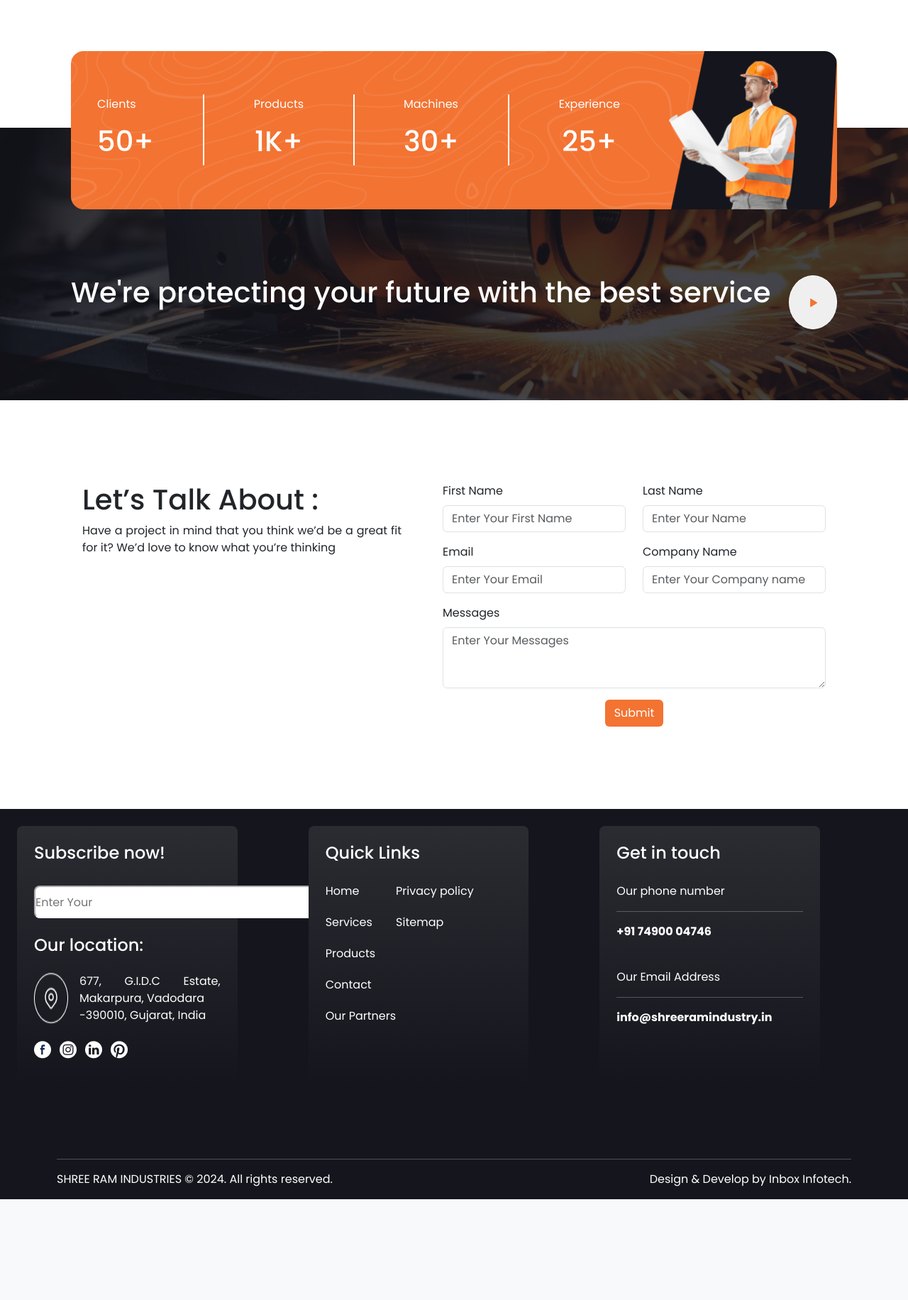
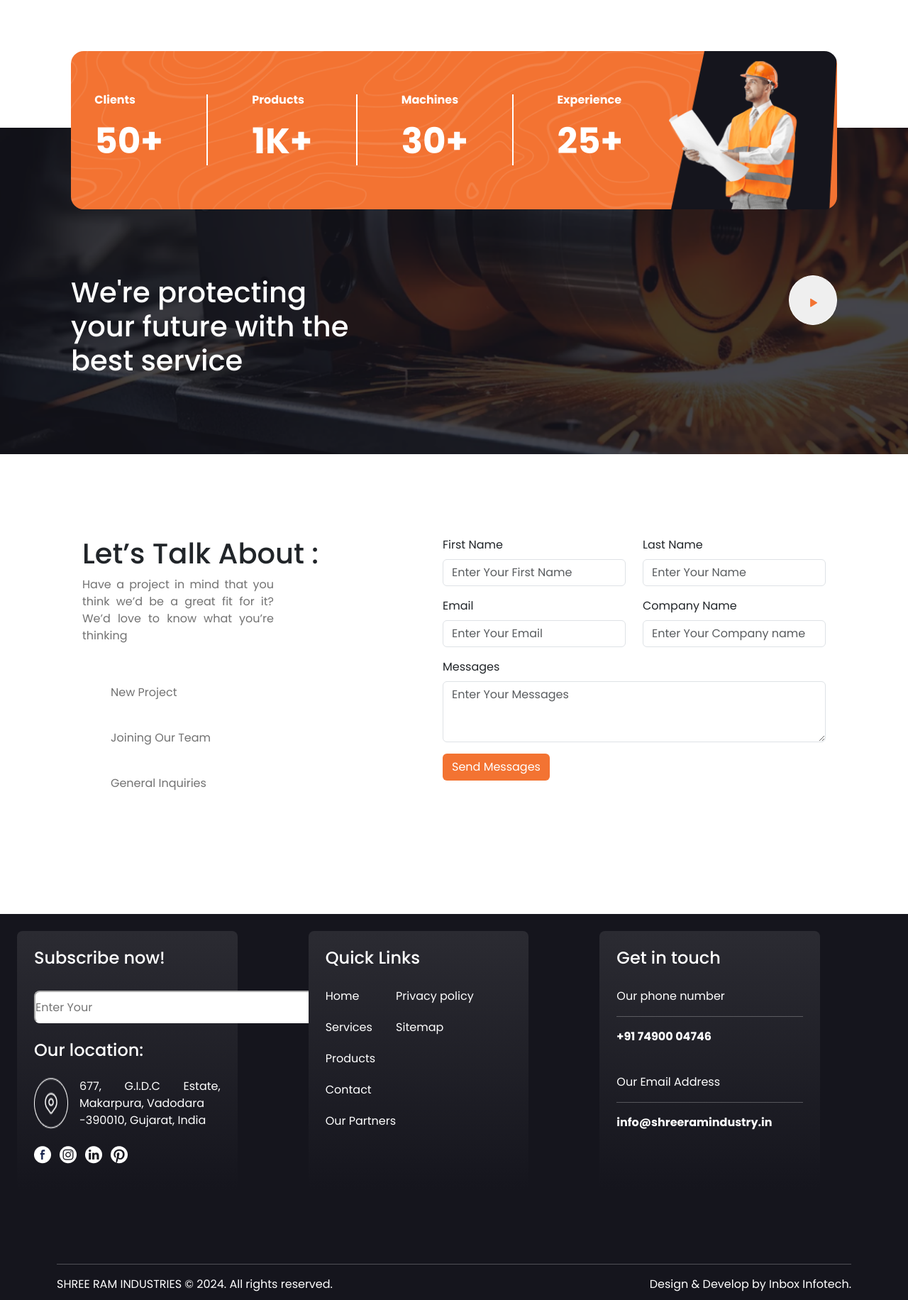
Before and after one commit to InboxTech/shree_ram_industry, a PHP site: page / in a window 1280 px wide. Shown: the part 4668-6500 px from the top of the page at 71% size. Before the commit the page ends 6358 px from the top, so only its background shows below. Run offline with PHP 8.4, Linux system fonts and the light colour scheme.

Commit message:
items 8 is completed.

```diff
--- a/index.html
+++ b/index.html
@@ -18,8 +18,6 @@
     <link rel="stylesheet" href="https://cdn.jsdelivr.net/npm/swiper@11/swiper-bundle.min.css" />
     <link rel="stylesheet" href="public/css/style.css" />
     <link rel="stylesheet" href="public/webfont/tabler-icons.css">
-
-
 </head>
 
 <body>
@@ -424,13 +422,14 @@
         <!-- Let’s Talk About : -->
         <div class="i-8">
             <div class="col-lg-5 col-md-12 m-3">
-                <div>
-                    <h1>Let’s Talk About :</h1>
-                    <p>Have a project in mind that you think we’d be a great fit for it? We’d love to know what you’re
-                        thinking</p>
-                </div>
-                <div>
-
+                <div class="contents">
+                    <h1> Let’s Talk About : </h1>
+                    <p> Have a project in mind that you think we’d be a great fit for it? We’d love to know what you’re thinking </p>
+                    <ul>
+                        <li><a href="#">New Project</a></li>
+                        <li><a href="#">Joining Our Team</a></li>
+                        <li><a href="#">General Inquiries</a></li>
+                    </ul>
                 </div>
             </div>
             <div class="col-lg-6 col-md-12 m-3">
@@ -455,8 +454,8 @@
                         <label class="form-label">Messages</label>
                         <textarea class="form-control" rows="3" placeholder="Enter Your Messages"></textarea>
                     </div>
-                    <div class="d-flex justify-content-center">
-                        <button type="submit" class="btn btn-orange btn-normal ">Submit</button>
+                    <div class="d-flex ">
+                        <button type="submit" class="btn btn-orange btn-normal ">Send Messages</button>
                     </div>
                 </form>
             </div>
@@ -549,15 +548,18 @@
 
     </footer>
     <!-- Swiper JS -->
-    <script src="https://cdn.jsdelivr.net/npm/swiper@11/swiper-bundle.min.js"></script>
+    <script src="https://cdn.jsdelivr.net/npm/swiper@11/swiper-bundle.min.js">
+    </script>
 
     <!-- Bootstrap JavaScript Libraries -->
     <script src="https://cdn.jsdelivr.net/npm/@popperjs/core@2.11.8/dist/umd/popper.min.js"
         integrity="sha384-I7E8VVD/ismYTF4hNIPjVp/Zjvgyol6VFvRkX/vR+Vc4jQkC+hVqc2pM8ODewa9r"
-        crossorigin="anonymous"></script>
+        crossorigin="anonymous">
+    </script>
     <script src="https://cdn.jsdelivr.net/npm/bootstrap@5.3.2/dist/js/bootstrap.min.js"
         integrity="sha384-BBtl+eGJRgqQAUMxJ7pMwbEyER4l1g+O15P+16Ep7Q9Q+zqX6gSbd85u4mG4QzX+"
-        crossorigin="anonymous"></script>
+        crossorigin="anonymous">
+    </script>
 
     <script>
         var swiper = new Swiper(".mySwiper", {
@@ -660,5 +662,4 @@
     </script>
     <!-- script end -->
 </body>
-
 </html>
--- a/public/css/style.css
+++ b/public/css/style.css
@@ -297,6 +297,13 @@ p {
     align-items: center;
     color: #FFFFFF;
 }
+.mid-txt p {
+    font-weight: bold;
+}
+.mid-txt h1 {
+    font-size: 50px;
+    font-weight: bold;
+}
 .i-6 .mid-txt span{
     border: 0.5px solid #fff;
     height: 100px;
@@ -320,13 +327,67 @@ p {
     border: 1px solid #FFFFFF;
     border-radius: 500%;
 }
+.bottom h1 {
+    width: 40%;
+}
+
+.bottom button {
+    height: 70px;
+}
 
 /* item 8 */
-.i-8{
+.i-8 {
     padding: 100px;
     background-color: #ffffff;
     display: flex;
     justify-content: space-between;
+}
+
+.i-8 .contents {
+    display: flex;
+    flex-direction: column;
+}
+
+.i-8 p {
+    color: #727272;
+    width: 60%;
+}
+
+.i-8 .contents ul {
+    padding: 20px;
+    list-style: none;
+}
+
+.i-8 .contents ul li {
+    position: relative;
+    color: #727272;
+    padding: 20px;
+}
+
+.i-8 .contents ul li a {
+    text-decoration: none;
+    color: inherit;
+    position: relative;
+}
+
+.i-8 .contents ul li a:hover {
+    color: #ff8800;
+    font-weight: bold;
+}
+.i-8 .contents ul li a::before {
+    content: '';
+    position: absolute;
+    top: 50%;
+    left: -10px;
+    width: 3px;
+    height: 30px;
+    background-color: #ff8800;
+    transform: translateY(-50%);
+    opacity: 0;
+    transition: opacity 0.3s ease;
+}
+.i-8 .contents ul li a:hover::before {
+    opacity: 1;
 }
 .btn-orange{
     background-color: var(--orang-color);
@@ -346,8 +407,6 @@ p {
 
 /* mobile and laptop responsive */
 @media only screen and (max-width: 768px) {
-
-
     .i-1,
     .i-2,
     .i-3,
```
